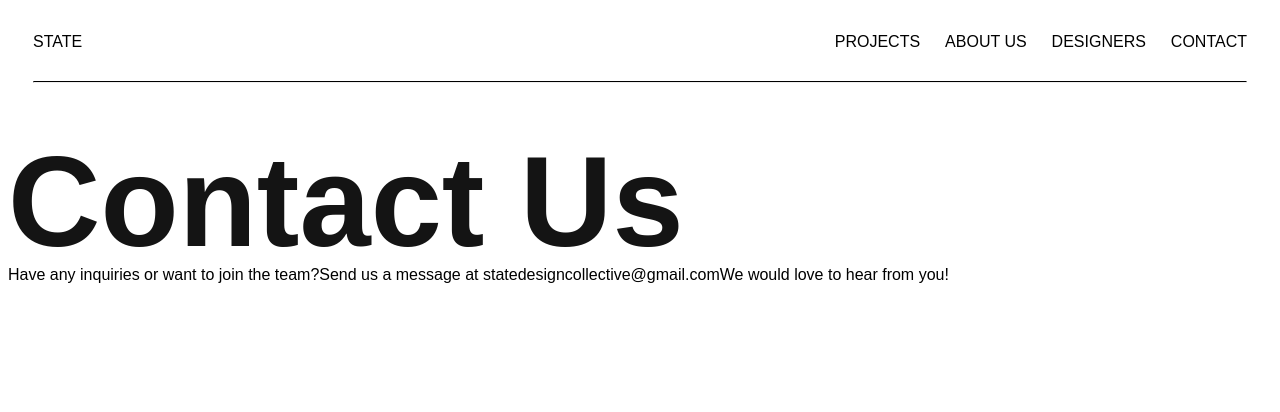
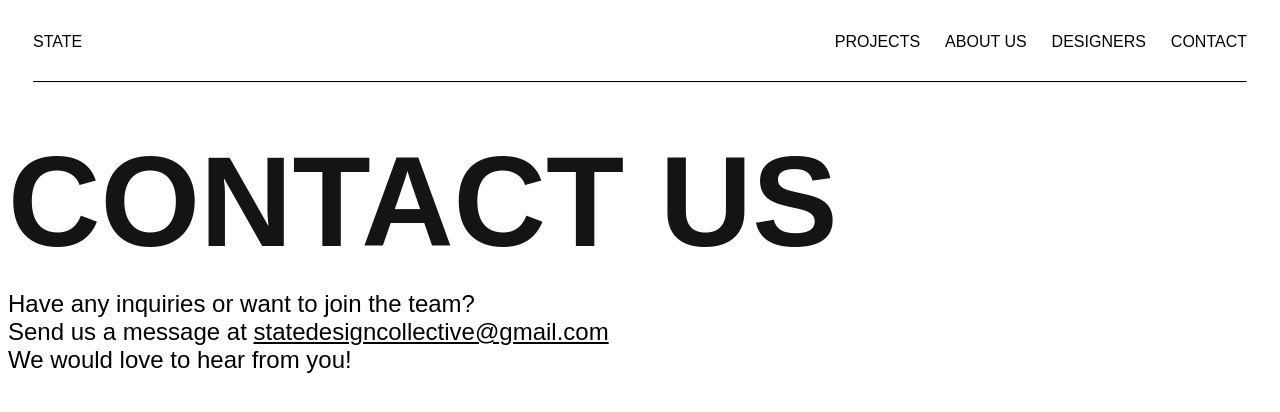
Before and after one commit to dincohen92/state, a React (Create React App) app: page /contact in a window 1280 px wide. Shown: the top 412 px of the page. Built offline with nearby package versions, Linux system fonts and the light colour scheme.

Commit message:
stylize contact page per issue #21

```diff
--- a/src/Contact.jsx
+++ b/src/Contact.jsx
@@ -4,11 +4,11 @@ function Contact() {
   return (
     <div className="contact-page">
       <Header/>
-      <h1>Contact Us</h1>
+      <h1>CONTACT US</h1>
       <div>
-        <text>Have any inquiries or want to join the team?</text>
-        <text>Send us a message at statedesigncollective@gmail.com</text>
-        <text>We would love to hear from you!</text>
+        <p>Have any inquiries or want to join the team?<br/>
+        Send us a message at <a href="mailto:statedesigncollective@gmail.com">statedesigncollective@gmail.com</a><br/>
+        We would love to hear from you!</p>
       </div>
     </div>
   );
--- a/src/index.css
+++ b/src/index.css
@@ -21,6 +21,10 @@ p{
 li{
   list-style-type: none;
   font-size: 1.5em;
+}
+
+a{
+  color: #000000;
 }
 
 .index {
```
